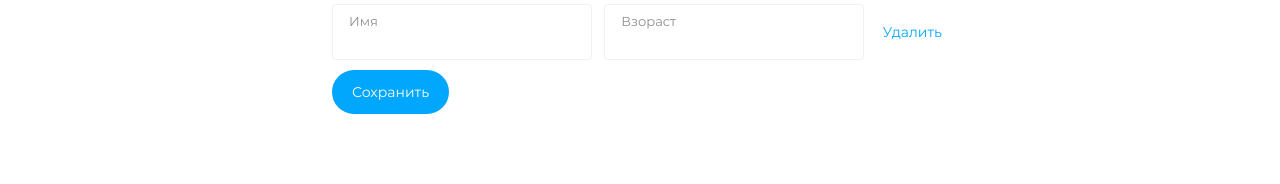
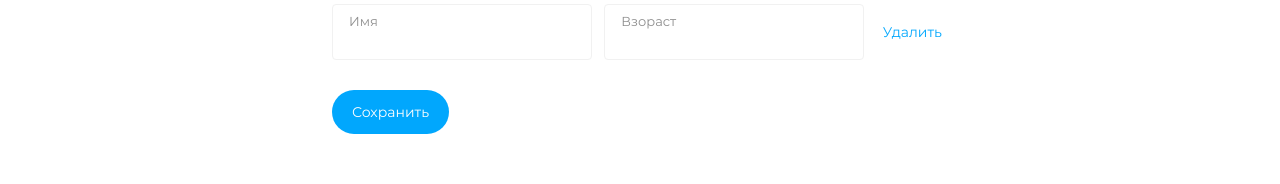
Before and after one commit to oncefirefly/Alef_Test, a Vue app: page / in a window 1280 px wide. Shown: the part 371-555 px from the top of the page. Built offline with nearby package versions, Linux system fonts and the light colour scheme.

Commit message:
fix: submit btn mt

```diff
--- a/src/views/AlefFormView.vue
+++ b/src/views/AlefFormView.vue
@@ -172,7 +172,6 @@ const handleChildrenChange = (
 }
 
 .form__children {
-  margin-bottom: 10px;
   display: flex;
   justify-content: space-between;
 }
@@ -187,6 +186,7 @@ const handleChildrenChange = (
 }
 
 .form__submit-btn {
+  margin-top: 30px;
   display: flex;
   align-items: center;
   padding: 10px 20px;
```
